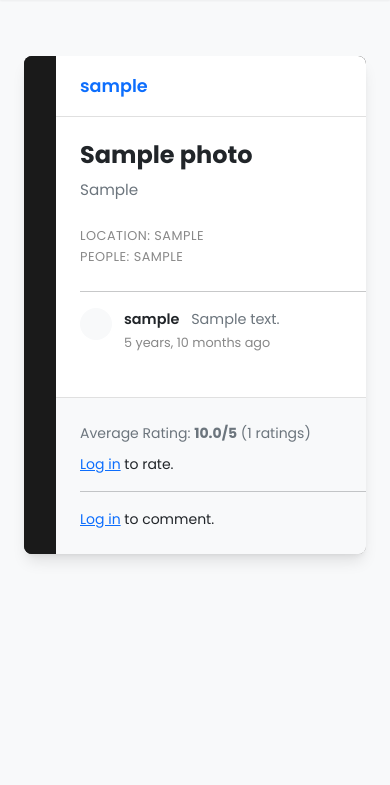
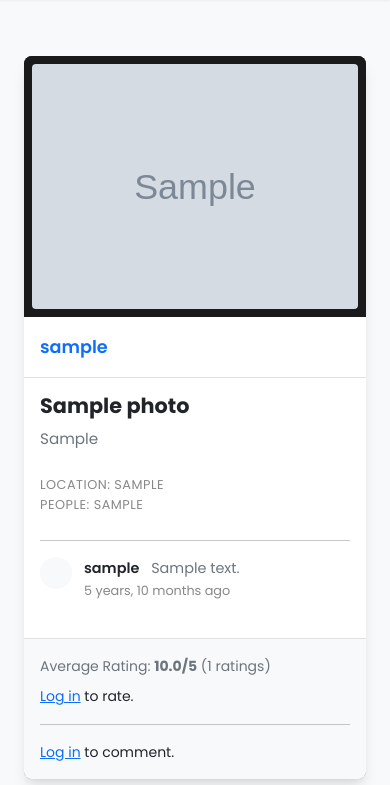
Before and after one commit to Arafat6462/Python-Photo-Sharing, a Django app: page /photo/1/ in a window 390 px wide. Shown: the part 59-844 px from the top of the page. Run offline with Django 3.2, Linux system fonts and the light colour scheme; tables that the repository leaves empty hold one stand-in row (values such as "Sample post"); grey boxes marked "Sample" are stand-in pictures.

Commit message:
Add responsive styles for photo detail view on mobile devices

```diff
--- a/photos/static/css/custom.css
+++ b/photos/static/css/custom.css
@@ -417,6 +417,44 @@ body {
     border-bottom-left-radius: 0;
 }
 
+/* Media queries for responsiveness */
+@media (max-width: 768px) {
+    .photo-detail-view {
+        flex-direction: column;
+        max-height: none; /* Remove max-height constraint on smaller screens */
+    }
+
+    .photo-pane {
+        flex: none; /* Remove flex sizing */
+        width: 100%; /* Take full width */
+        padding: 0.5rem; /* Adjust padding */
+    }
+
+    .photo-pane img {
+        max-height: 60vh; /* Limit image height on mobile */
+        width: auto; /* Allow image to scale naturally */
+    }
+
+    .details-pane {
+        flex: none; /* Remove flex sizing */
+        min-width: auto; /* Remove fixed min-width */
+        max-width: none; /* Remove fixed max-width */
+        width: 100%; /* Take full width */
+    }
+
+    .details-header, .details-content, .details-footer {
+        padding: 1rem; /* Adjust padding for smaller screens */
+    }
+
+    .details-content .photo-title {
+        font-size: 1.3rem; /* Adjust font size */
+    }
+
+    .star-rating label {
+        font-size: 1.5rem; /* Adjust star size */
+    }
+}
+
 /* Star Rating System */
 .star-rating-form {
     display: flex;
```
